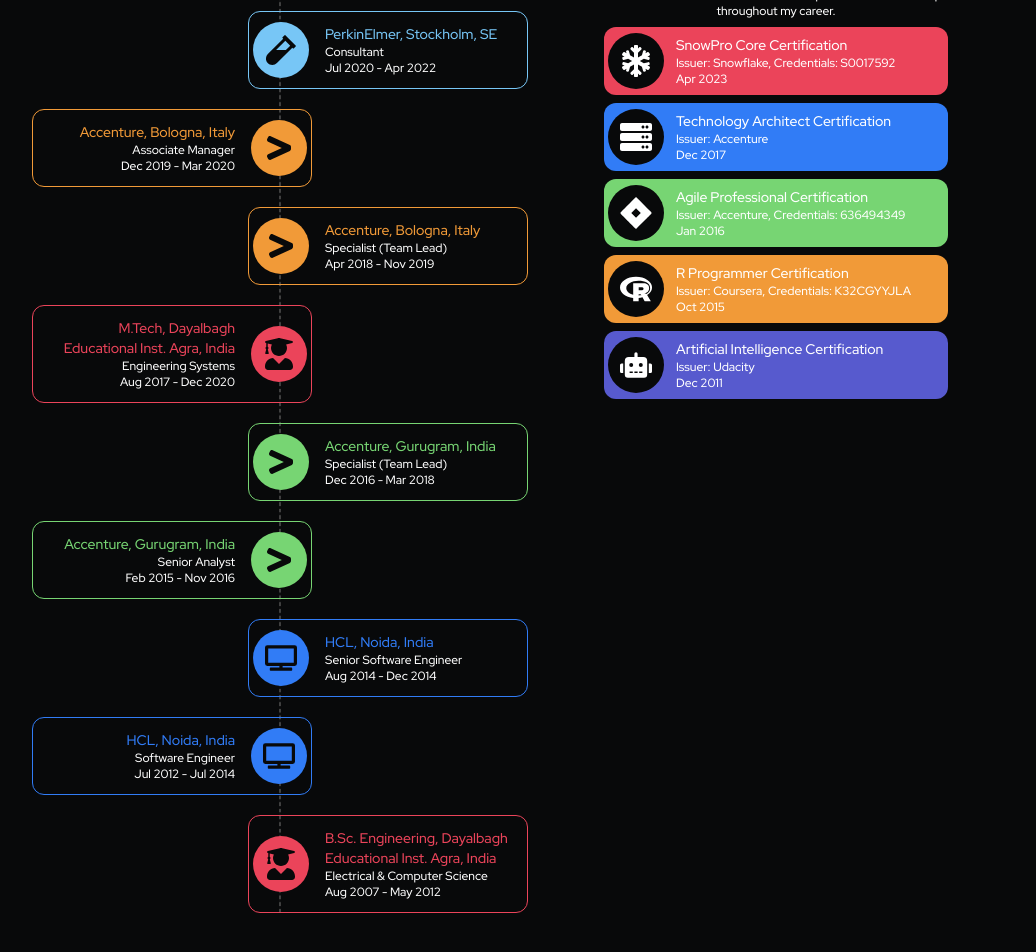
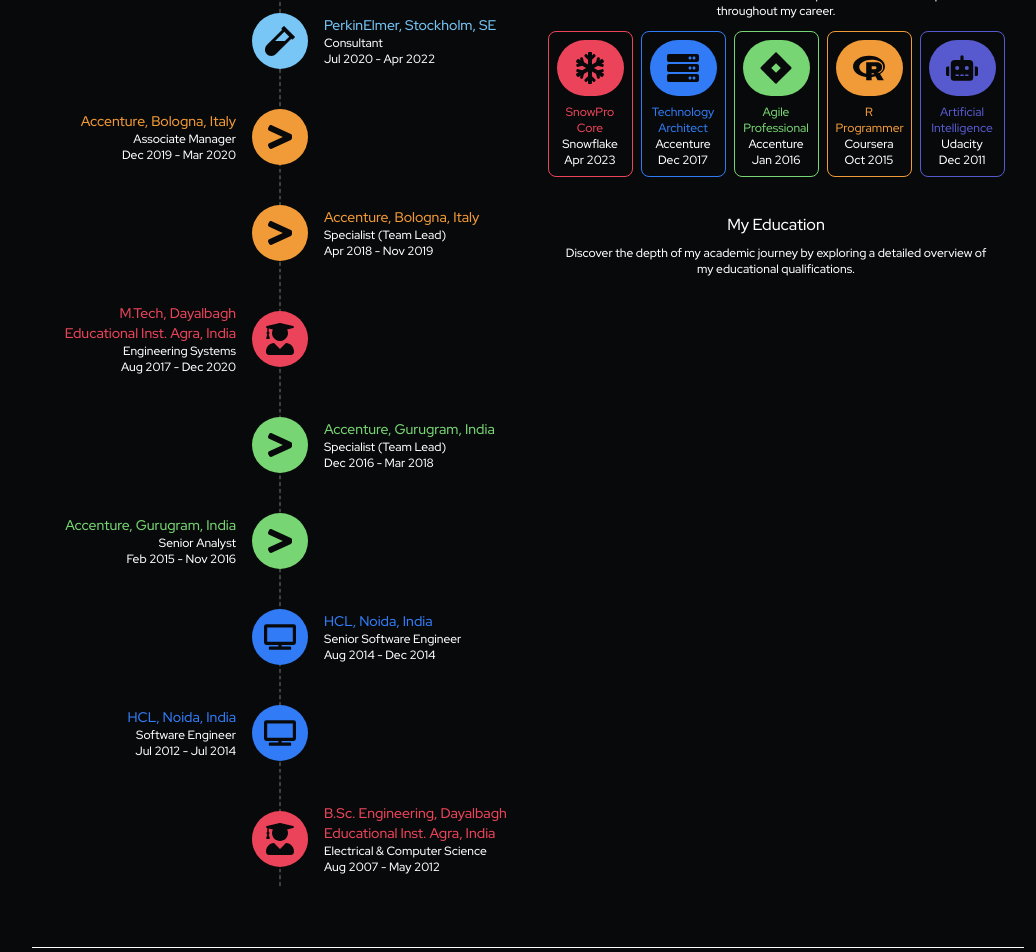
Before and after one commit to satyamsharan/project-ansikte, a Next.js app: page /portfolio in a window 1280 px wide. Shown: the part 680-1632 px from the top of the page, without its empty margins (112-1148 px from the left). Built offline with nearby package versions, Linux system fonts and the light colour scheme.

Commit message:
New UI for certification

```diff
--- a/app/portfolio/page.tsx
+++ b/app/portfolio/page.tsx
@@ -3,7 +3,8 @@
 import Image from "next/image";
 import SkillWordCloud from "../ui/SkillWordCloud";
 import TimeLine from "../ui/TimeLine";
-import Certificaations from "../ui/Certifications";
+import Certification from "../ui/Certification";
+import Education from "../ui/Education";
 
 export default function Page() {
   const data = [{
@@ -34,8 +35,19 @@
                   </div>
                   <div className="space-y-4">
                     <SkillWordCloud />
-                    <Certificaations />
+                    <Certification />
+                    <Education />
                   </div>
+                </div>
+
+                <hr/>
+                <Image className="m-auto rounded-full pb-4 pt-4" src={'/pic.jpg'} alt="" width={200} height={200}/>
+                <div className="text-center text-sm p-4">Satyam Sharan</div>
+                <div className="text-justify text-xs pt-0 ">
+                  <p>I am an innovator, technologist, developer, hacker & fighter. I have worked around the globe in various industries and used highly advanced technologies to solve complex problems. I have made high stake financial decisions easier for business leaders using machine learning and insightful analytics. I have architectured robust communication systems to make complex workflows simpler using secure enterprise paradigms. I have also worked in the medical technology industry with state-of-the-art research teams to make prenatal testing more reliable. I pride myself on my inventiveness, creativity, unique perspective and sharp intellect. I love paradoxes, puzzles, spotting patterns and identifying discrepancies between processes, systems or statements, which also happen to be my favourite way to kick back after a busy day.</p>
+                </div>
+                <div className="p-4 m-auto text-xs text-center">
+                    Tack &nbsp;| &nbsp; ध्न्यावाद &nbsp;| &nbsp; Thank You
                 </div>
             </div>
         </div>
--- a/app/ui/Certifications.tsx
+++ b/app/ui/Certification.tsx
@@ -12,12 +12,12 @@
     icon?:string;
 }
 
-export default function Certificaations(){
+export default function Certification(){
     let iconPadding = 12;
     let iconSize = 32;
     const certtificationList:Certificate[] = [
         {
-            name:'SnowPro Core Certification',
+            name:'SnowPro Core',
             issuer:'Snowflake',
             credential:'S0017592',
             date:'Apr 2023',
@@ -26,14 +26,14 @@
             icon:'FaSnowflake',
             color:'1'
         },{
-            name:'Technology Architect Certification',
+            name:'Technology Architect',
             issuer:'Accenture',
             date:'Dec 2017',
             description:'',
             icon:'FaServer',
             color:'2'
         },{
-            name:'Agile Professional Certification',
+            name:'Agile Professional',
             issuer:'Accenture',
             credential:'636494349',
             date:'Jan 2016',
@@ -41,7 +41,7 @@
             icon:'FaJira',
             color:'3'
         },{
-            name:'R Programmer Certification',
+            name:'R Programmer',
             issuer:'Coursera',
             credential:'K32CGYYJLA',
             date:'Oct 2015',
@@ -50,7 +50,7 @@
             icon:'FaRProject',
             color:'4'
         },{
-            name:'Artificial Intelligence Certification',
+            name:'Artificial Intelligence',
             issuer:'Udacity',
             date:'Dec 2011',
             link:'/AICertification.pdf',
@@ -85,14 +85,14 @@
                 IconElement = FaQuestion
         }
         return (
-            <div className={`text-white back-black text-center centered rounded-full m-1`} style={{'padding':iconPadding}}>
-                {<IconElement size={iconSize}/>}
-            </div>
+                <div className={`back-a${certificate.color} text-black text-center centered rounded-full m-auto max-w-[${2*iconPadding+iconSize}px]`} style={{'padding':iconPadding}}>
+                    {<IconElement size={iconSize}/>}
+                </div>
         );
     }
 
     function getText(certificate: Certificate): React.ReactElement{
-        let titleElement = <div className={`text-sm text-bold text-white`}>{certificate.name}</div>;
+        let titleElement = <div className={`text-xs text-bold text-a${certificate.color}`}>{certificate.name}</div>;
         if(certificate.link){
             titleElement = (
                 <Link href={certificate.link?certificate.link:''} target="_blank">
@@ -100,10 +100,10 @@
                 </Link>);
         }
         return (
-            <div className={`pannelText m-2 text-left`}>
+            <div className={`pannelText mt-2 text-center`}>
                 <div>
                     {titleElement}
-                    <div className="text-xs text-white">Issuer: {certificate.issuer + (certificate.credential?(', Credentials: ' + certificate.credential):'')}</div>
+                    <div className="text-xs text-white">{certificate.issuer}</div>
                     <div className="text-xs text-white">{certificate.date}</div>
                 </div>
             </div>
@@ -112,17 +112,9 @@
 
     function getCertificatePanel(certificate:Certificate, index:number){
         return(
-            <div id={`certificate-node-${index}`} className={`flex felx-row ml-auto back-a${certificate.color} items-center rounded-xl text-bold`}>
+            <div id={`certificate-node-${index}`} className={`p-2 m-1 items-center text-bold rounded-lg border-a${certificate.color} max-w-[85px]`}>
                 {getIcon(certificate)}
                 {getText(certificate)}
-
-                {/*
-                <Tooltip id={`timeline-tooltip-${index}`} className="max-w-[300px]" anchorSelect={`#timeline-node-${index}`} openOnClick={true} variant="light" clickable={true}>
-                    <div className="font-bold mb-2">{node.name}</div>
-                    <div className="text-xs mb-2">{node.description}</div>
-                    {getLink(node)}
-                </Tooltip>
-                {node.type=='block'?getIcon(node):''} */}
             </div>
         );
 
@@ -132,13 +124,13 @@
     function getAllCertificates(){
         const result: React.ReactElement[] = [];
         certtificationList.map((certificate, index) => {
-            result.push(
-                <div key ={index} className="lg:ml-8 lg:mr-8 mb-2">
-                    {getCertificatePanel(certificate, index)}
-                </div>
-            );
+            result.push(getCertificatePanel(certificate, index));
         })
-        return result;
+        return (
+            <div className="flex flex-wrap justify-center">
+                {result}
+            </div>
+        );
 
     }
 
@@ -146,7 +138,7 @@
         <div className="p-1">
             <div className="text-center mb-2">My Certifications</div>
             <div className="text-xs text-center pl-2 pr-2 lg:pl-8 lg:pr-8">Delve into a compilation showcasing my professional certifications, providing a detailed overview of the diverse skills and qualifications I have acquired throughout my career.</div>
-            <div className="p-2 lg:pl-10 lg:pr-10">
+            <div className="pt-2 pb-2">
               {getAllCertificates()}
             </div>
         </div>
--- /dev/null
+++ b/app/ui/Education.tsx
@@ -0,0 +1,32 @@
+import Link from "next/link";
+import { FaQuestion, FaUserGraduate, FaSnowflake, FaJira, FaServer, FaRProject, FaRobot } from "react-icons/fa";
+
+interface Education{
+    name:string;
+    issuer:string;
+    credential?:string;
+    date:string;
+    link?:string;
+    description:string;
+    color?:string;
+    icon?:string;
+}
+
+export default function Education(){
+
+
+    function getAllEducation(){
+        return(
+            <></>
+        );
+    }
+    return (
+        <div className="p-1">
+            <div className="text-center mb-2">My Education</div>
+            <div className="text-xs text-center pl-2 pr-2 lg:pl-8 lg:pr-8">Discover the depth of my academic journey by exploring a detailed overview of my educational qualifications.</div>
+            <div className="p-2 lg:pl-10 lg:pr-10">
+              {getAllEducation()}
+            </div>
+        </div>
+    );
+}
--- a/app/ui/TimeLine.tsx
+++ b/app/ui/TimeLine.tsx
@@ -210,7 +210,7 @@
         data.map((node, index) => {
             result.push(
                 <div key ={index} className="ml-auto mb-5 mt-5">
-                    <div id={`timeline-node-${index}`} className={`cursor-pointer ${node.type=='block'?'mr-auto justify-center':''} flex ${node.alignRight?'flex-row-reverse mr-auto':'felx-row ml-auto'} border-a${node.color} max-w-[280px] min-w-[200px] items-center rounded-xl text-bold`}>
+                    <div id={`timeline-node-${index}`} className={`cursor-pointer ${node.type=='block'?'mr-auto justify-center':''} flex ${node.alignRight?'flex-row-reverse mr-auto':'felx-row ml-auto'} max-w-[280px] min-w-[200px] items-center rounded-xl text-bold`}>
                         {getIcon(node)}
                         {getText(node)}
                         <Tooltip id={`timeline-tooltip-${index}`} className="max-w-[300px]" anchorSelect={`#timeline-node-${index}`} openOnClick={true} variant="light" clickable={true}>
```
